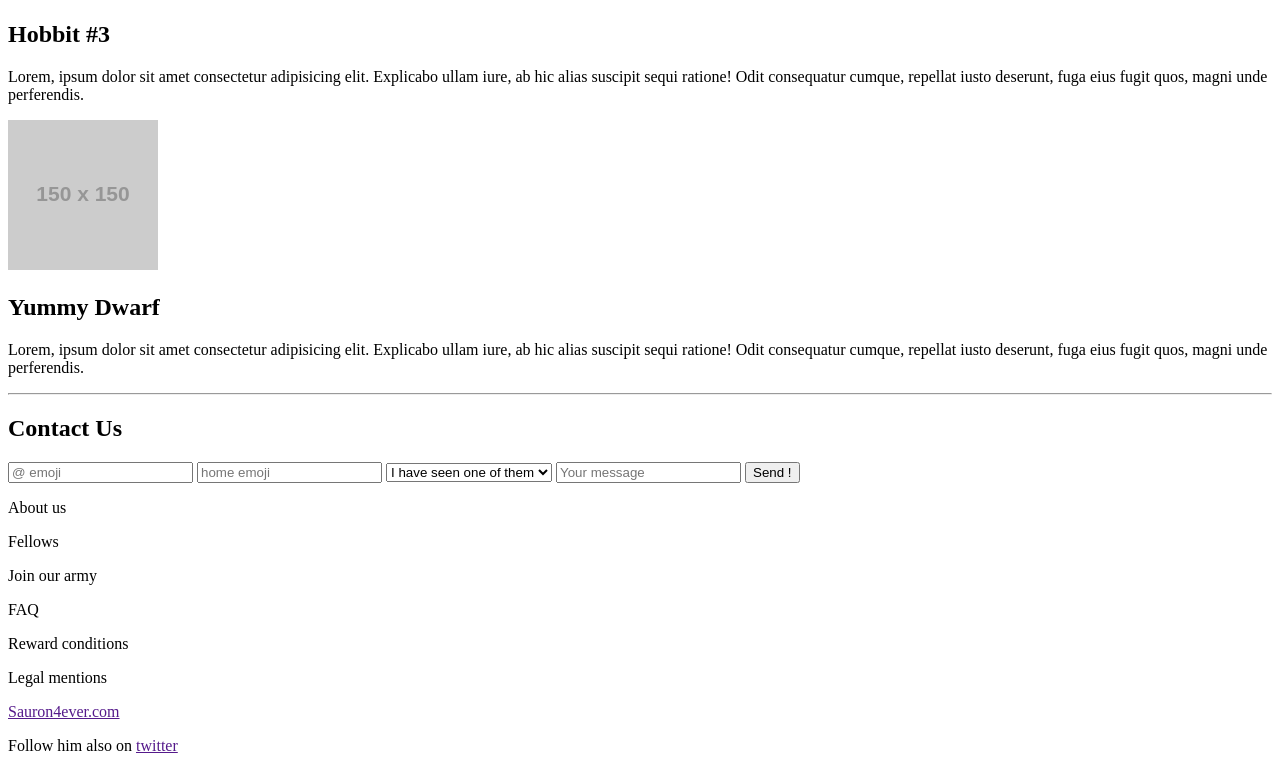
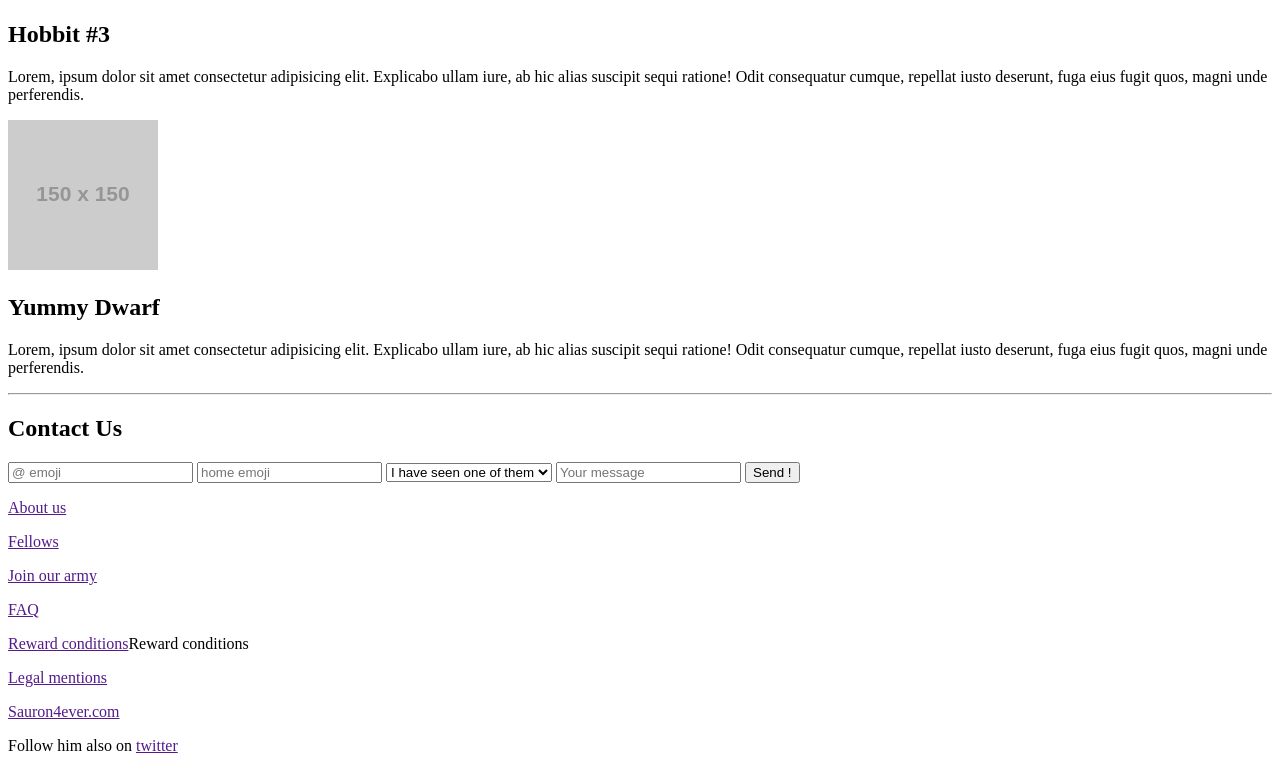
Before and after one commit to gladys-pascual/wild-quests, a plain HTML site: page 03-structuring-an-html-page/index.html in a window 1280 px wide. Shown: the part 697-1468 px from the top of the page. Drawn offline with Linux system fonts and the light colour scheme; placeholder pictures from the web are drawn by us.

Commit message:
update on quest 03-structuring on html page

```diff
--- a/03-structuring-an-html-page/index.html
+++ b/03-structuring-an-html-page/index.html
@@ -9,8 +9,8 @@
       <h1>FindTHePrecious.com</h1>
       <nav>
         <ul>
-          <li>Fellows</li>
-          <li>Contact us</li>
+          <li><a title="Fellows" href="#fellows">Fellows</a></li>
+          <li><a title="Contact us" href="#contact-us">Contact us</a></li>
         </ul>
       </nav>
     </header>
@@ -22,7 +22,7 @@
 
     <!-- main -->
     <section>
-      <h2>
+      <h2 id="fellows">
         Fellows wanted dead<span>
           (or alive if you want to eat them later)</span
         >
@@ -66,7 +66,7 @@
 
     <!-- contact us -->
     <section>
-      <h2>Contact Us</h2>
+      <h2 id="contact-us">Contact Us</h2>
       <form>
         <input type="text" id="email" name="email" placeholder="@ emoji" />
         <input
@@ -76,7 +76,7 @@
           placeholder="home emoji"
         />
 
-        <select id="fellows">
+        <select>
           <option value="" disabled selected hidden
             >I have seen one of them</option
           >
@@ -97,13 +97,13 @@
 
     <!-- footer -->
     <footer>
-      <p>About us</p>
-      <p>Fellows</p>
-      <p>Join our army</p>
-      <p>FAQ</p>
-      <p>Reward conditions</p>
-      <p>Legal mentions</p>
-      <a href="" target="_blank"> Sauron4ever.com</a>
+      <p><a href="">About us</a></p>
+      <p><a href="">Fellows</a></p>
+      <p><a href="">Join our army</a></p>
+      <p><a href="">FAQ</a></p>
+      <p><a href="">Reward conditions</a>Reward conditions</p>
+      <p><a href="">Legal mentions</a></p>
+      <p><a href="" target="_blank"> Sauron4ever.com</a></p>
       <p>Follow him also on <a href="" target="_blank"> twitter</a></p>
     </footer>
   </body>
```
